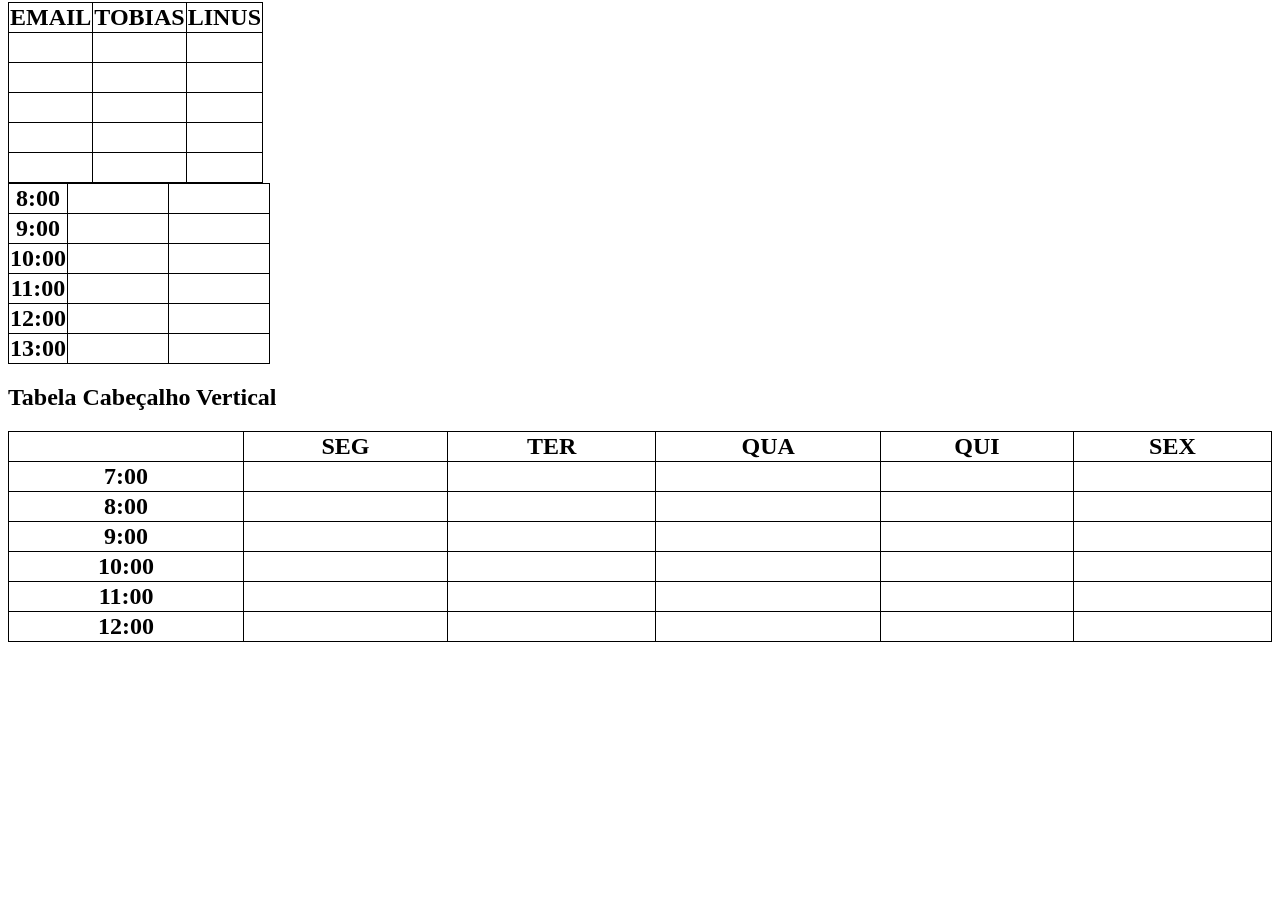
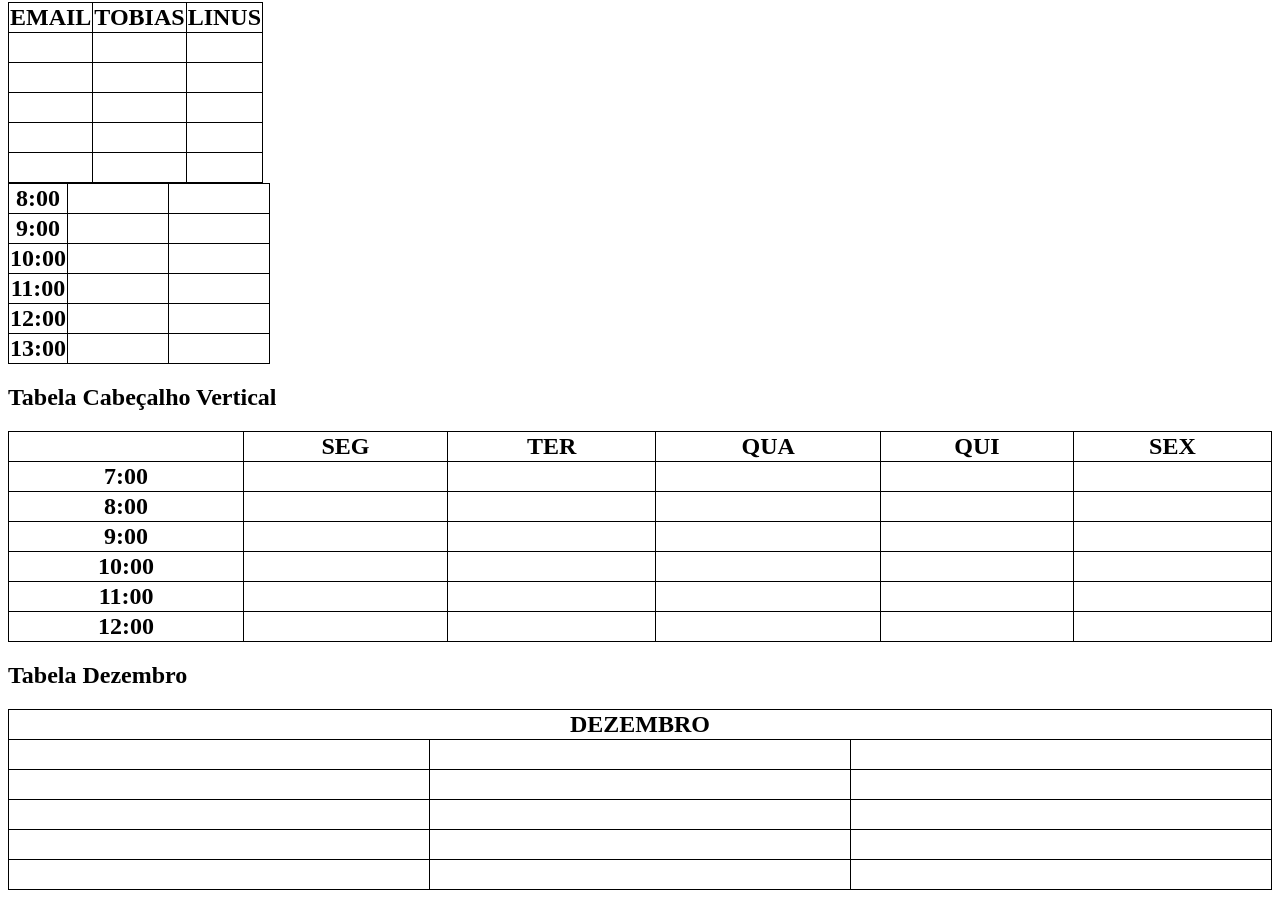
Before and after one commit to nicolefernandesgomesdasilva-bot/tabelas, a plain HTML site: page index.html in a window 1280 px wide. Shown: the part 136-1034 px from the top of the page. Before the commit the page ends 800 px from the top, so only its background shows below. Drawn offline with Linux system fonts and the light colour scheme.

Commit message:
1.3 quarta tabela

```diff
--- a/index.html
+++ b/index.html
@@ -113,7 +113,7 @@
   </table>
 
 
-  <h2>Tabela Cabeçalho Vertical</h2>
+ <h2>Tabela Cabeçalho Vertical</h2>
 
 <table style="width:100%">
    <th>&nbsp;</th>
@@ -187,5 +187,42 @@ table, th, td {
 </style>
 </head>
 <body>
+
+<h2>Tabela Dezembro</h2>
+
+<table style="width:100%">
+  <tr>
+    <th colspan="3">DEZEMBRO</th>
+  </tr>
+  <tr>
+    <td>&nbsp;</td>
+    <td>&nbsp;</td>
+    <td>&nbsp;</td>
+  </tr>
+  <tr>
+    <td>&nbsp;</td>
+    <td></td>
+    <td></td>
+
+  </tr>
+  <tr>
+    <td>&nbsp;</td>
+    <td></td>
+    <td></td>
+
+  </tr>
+  <tr>
+    <td>&nbsp;</td>
+    <td></td>
+    <td></td>
+
+  </tr>
+  <tr>
+    <td>&nbsp;</td>
+    <td></td>
+    <td></td>
+
+  </tr>
+</table>
 </body>
 </html>
```
